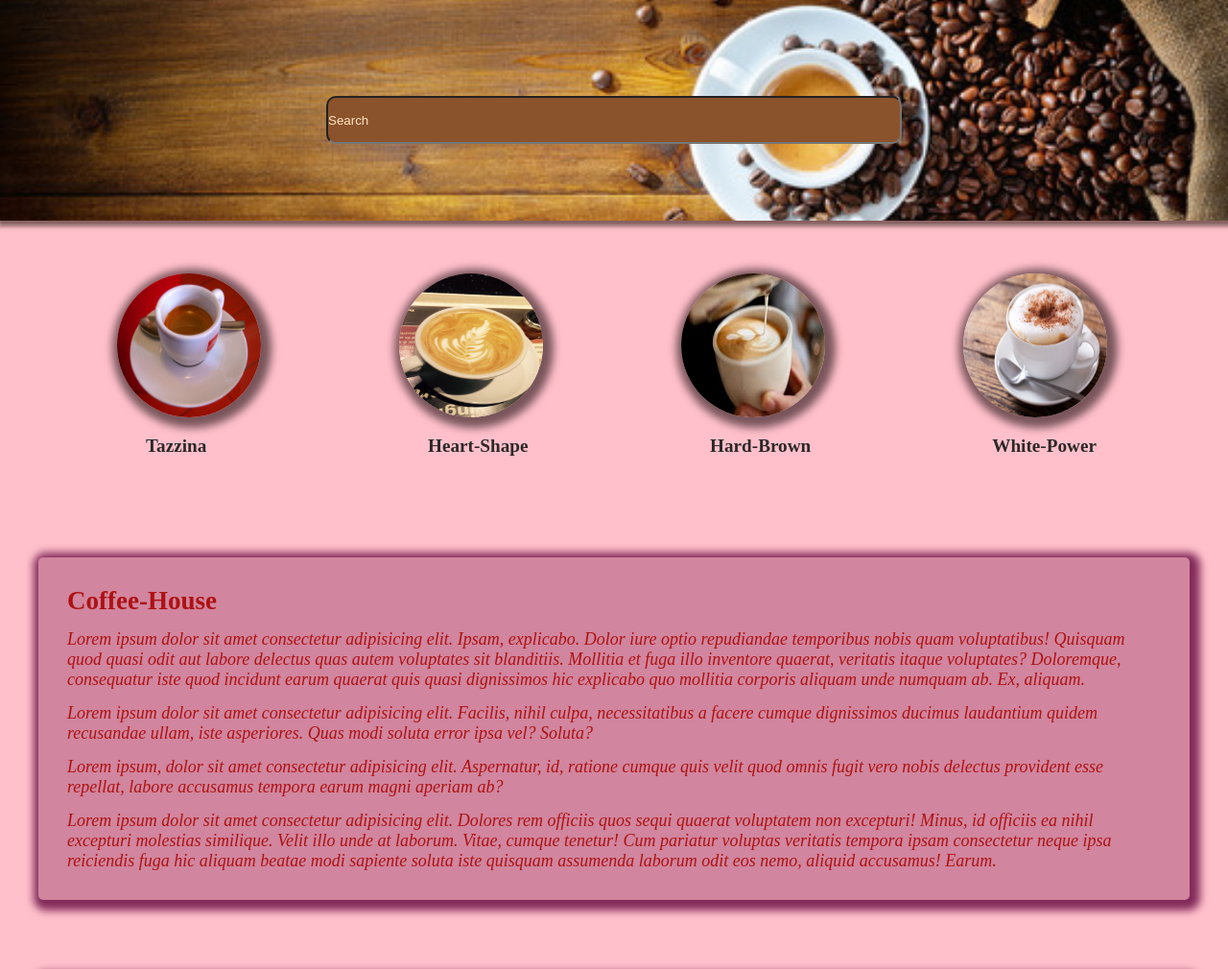
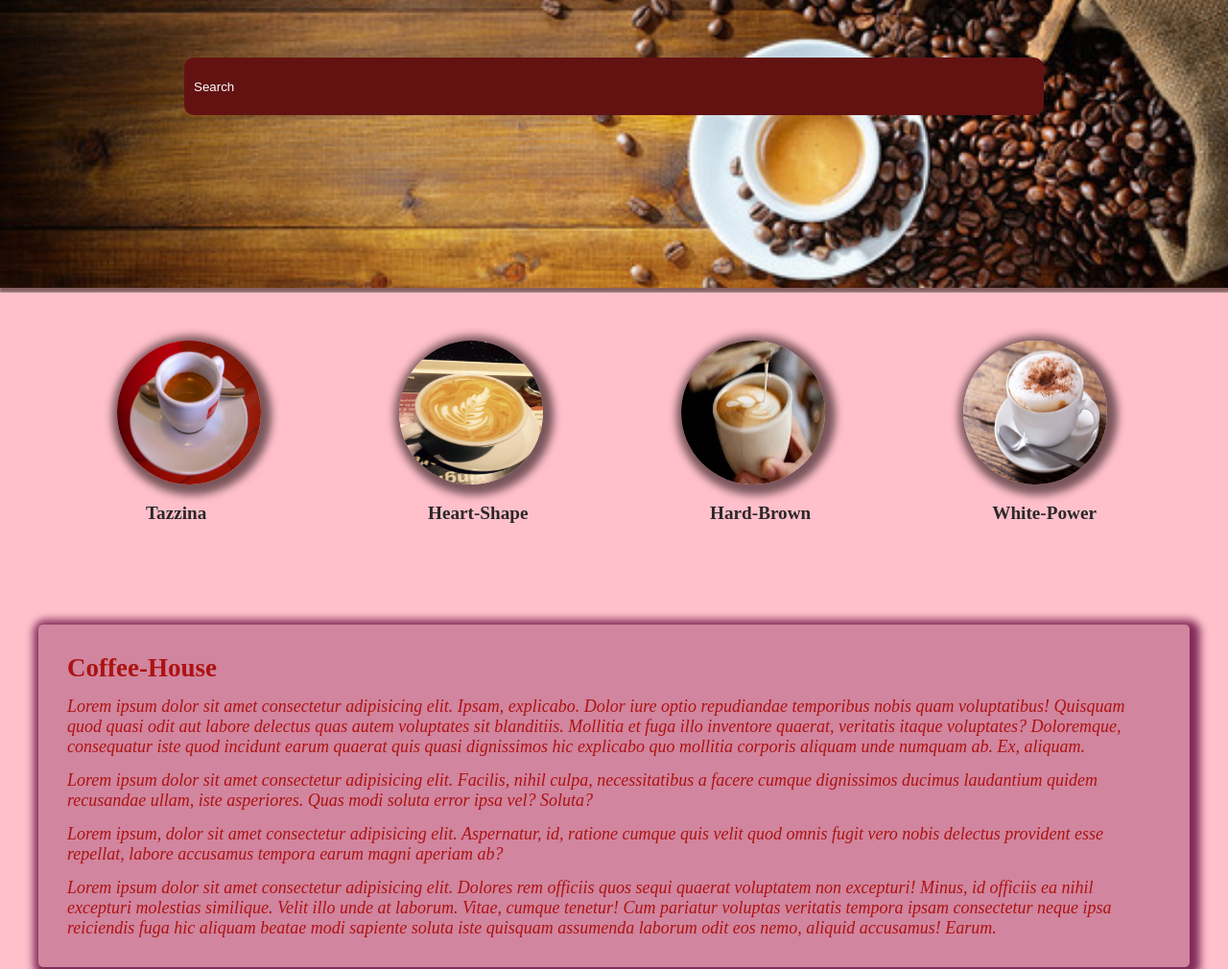
Before and after one commit to priyESH88088/Coffee, a plain HTML site: page index.html in a window 1280 px wide. Shown: the top 1010 px of the page at 96% size. Drawn offline with Linux system fonts and the light colour scheme.

Commit message:
Update coffee.css

```diff
--- a/coffee.css
+++ b/coffee.css
@@ -4,18 +4,13 @@
     box-sizing: border-box;
 }
 nav{
-    display:flex;
-    justify-content:center;
-    padding-top: 100px;
+    height:300px;
+    width:100%;
     background-image:url(./coffe.jpg);
     background-size: cover;
-    height: 230px;
-    width:100%;
-
    margin-bottom: 5px;
     box-shadow: 2px 2px 4px 4px rgb(136, 96, 96);
     background-position: center left;
-    position: relative;
 }
 
 main{
@@ -24,12 +19,18 @@ main{
     background-color: pink;
 }
 .input{
-    height:50px;
-    width: 600px;
-     position: absolute;
-    border-radius: 10px;
-    color: bisque;
-    background-color:rgb(139, 83, 43);
+        position: sticky;
+        top: 60px;
+        left: 15%;
+        width: 70%;
+        height: 60px;
+        border-radius: 10px;
+        background-color: rgb(99, 18, 18, 1);
+        color: white;
+        border: none;
+        padding: 10px;
+
+
 
 }
  img{
```
